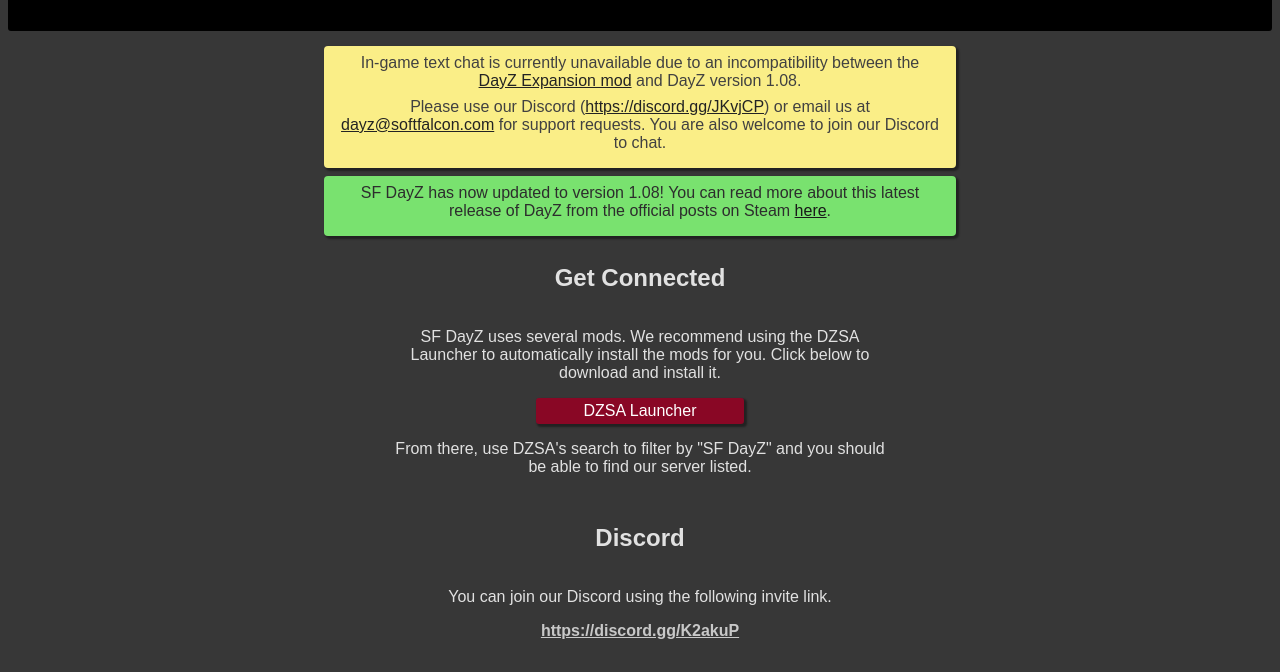
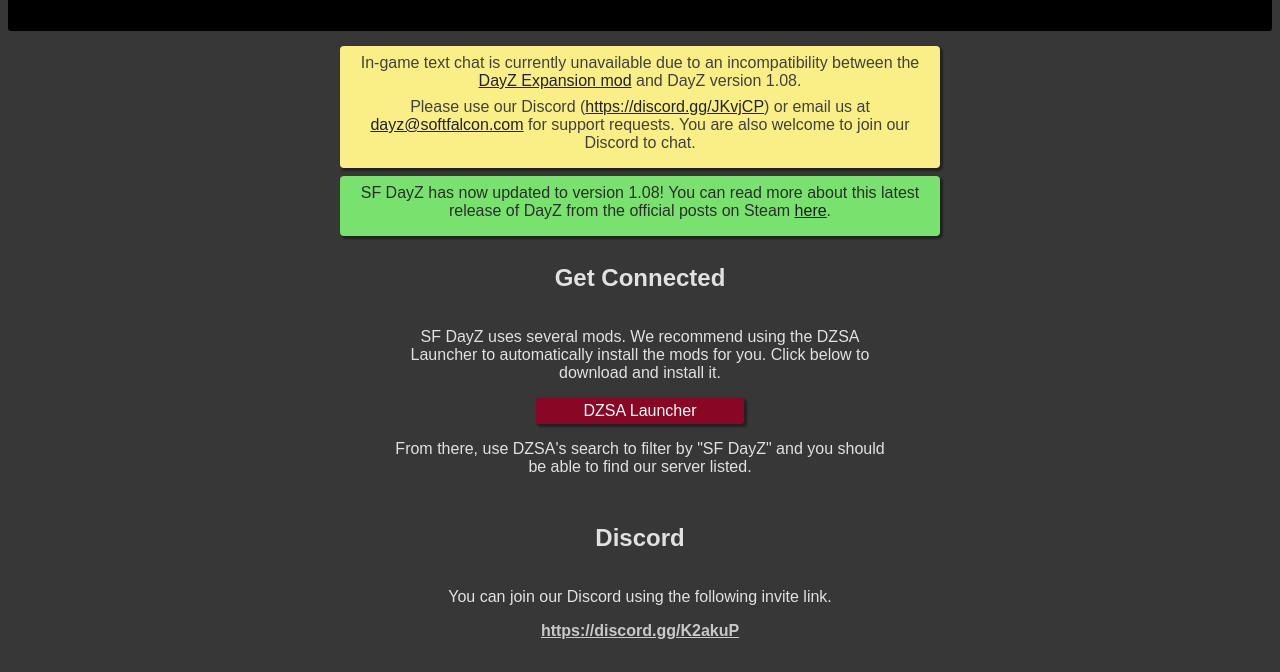
Before and after one commit to nick-funk/dayz-site, a website: page static/index.html in a window 1280 px wide. Shown: the part 132-804 px from the top of the page. Drawn offline with Linux system fonts and the light colour scheme.

Commit message:
Stack announcements on wide screens

```diff
--- a/static/index.css
+++ b/static/index.css
@@ -55,6 +55,12 @@
 p {
     max-width: 500px;
     display: inline-block;
+}
+
+.announcements {
+    display: inline-block;
+    max-width: 600px;
+    text-align: center;
 }
 
 .announce {
--- a/static/index.html
+++ b/static/index.html
@@ -11,6 +11,7 @@
             <div class="header-detail">Game Version: 1.08</div>
         </header>
 
+        <div class="announcements">
             <div class="announce warn">
                 <div class="announce-content">
                     In-game text chat is currently unavailable due to an incompatibility between the
@@ -30,6 +31,7 @@
                 <div class="announce-content">
                     SF DayZ has now updated to version 1.08! You can read more about this latest release of DayZ
                     from the official posts on Steam <a href="https://steamcommunity.com/games/221100/announcements/detail/2511268901709837924"><div class="success-link">here</div></a>.
+                </div>
             </div>
         </div>
 
```
Lines whose indentation alone changed are shown as unchanged.
